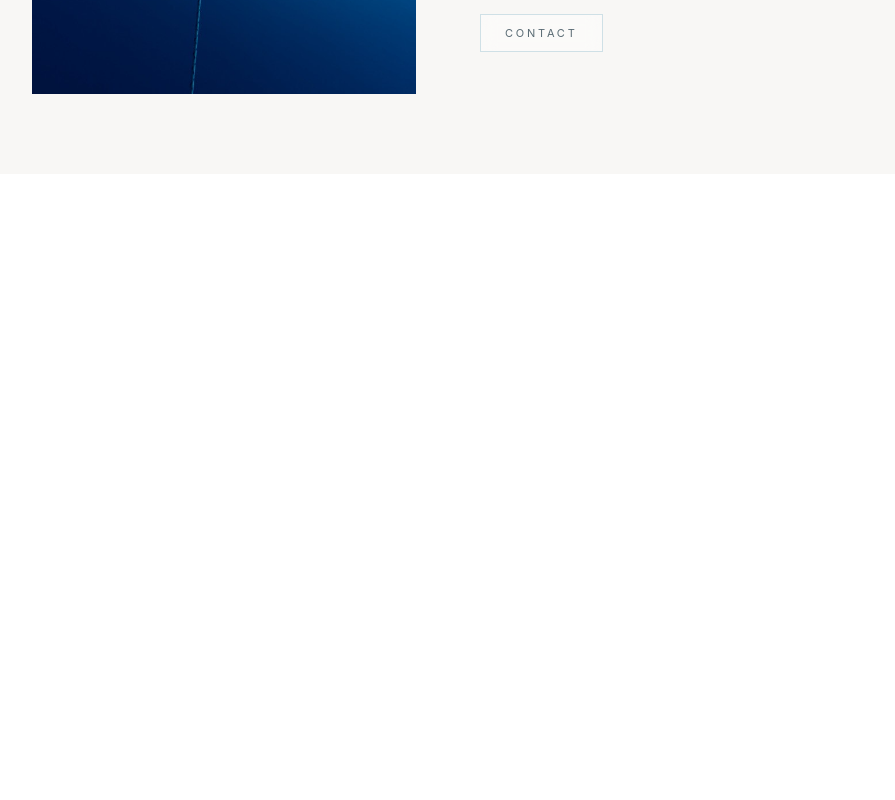
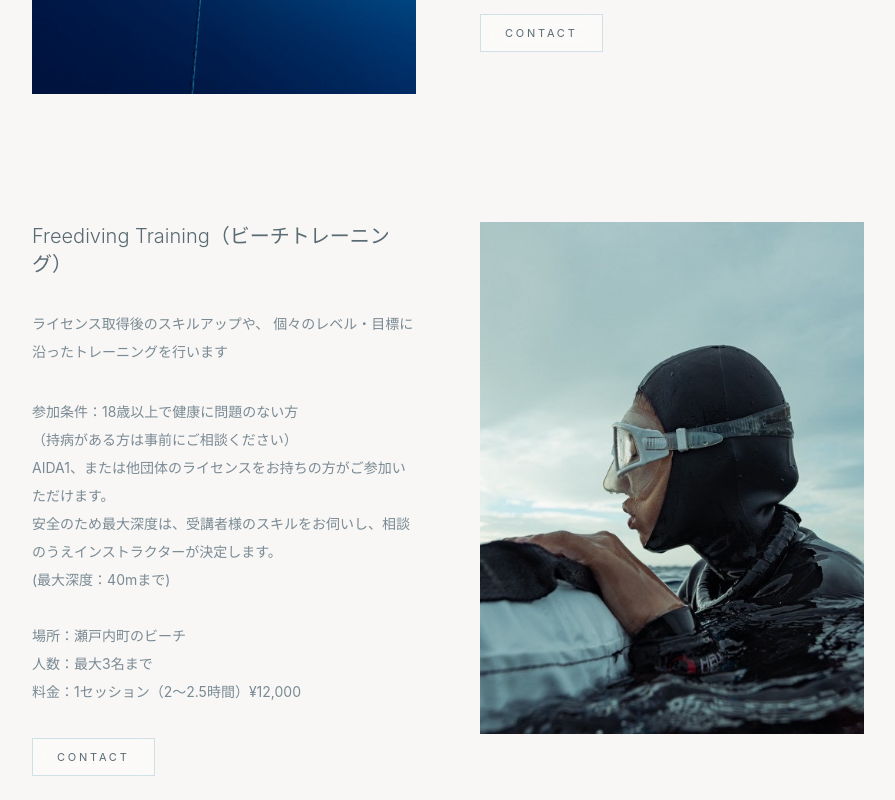
Before and after one commit to ikucha-portfolio/freediving-site, a React (Vite) app: page /courses in a window 1280 px wide. Shown: the part 2601-3401 px from the top of the page, without its empty margins (192-1087 px from the left). Before the commit the page ends 2775 px from the top, so only its background shows below. Built offline with nearby package versions, Linux system fonts and the light colour scheme.

Commit message:
CoursesページにFreediving Training追加、コース構成を拡張

```diff
--- a/src/pages/Courses.jsx
+++ b/src/pages/Courses.jsx
@@ -113,6 +113,32 @@ const Courses = () => {
             image="/images/aida-3.jpeg"
             reverse
           />
+
+          {/* Beach Training */}
+<div id="training">
+  <CourseSection
+    title="Freediving Training（ビーチトレーニング）"
+    description1={
+      <>
+        ライセンス取得後のスキルアップや、
+        個々のレベル・目標に沿ったトレーニングを行います
+      </>
+    }
+    description2={
+      <>
+      参加条件：18歳以上で健康に問題のない方<br />
+        （持病がある方は事前にご相談ください）<br />
+        AIDA1、または他団体のライセンスをお持ちの方がご参加いただけます。<br />
+        安全のため最大深度は、受講者様のスキルをお伺いし、相談のうえインストラクターが決定します。<br />
+        (最大深度：40mまで)<br /><br />
+        場所：瀬戸内町のビーチ<br />
+        人数：最大3名まで<br />
+        料金：1セッション（2〜2.5時間）¥12,000
+      </>
+    }
+    image="/images/Training.jpeg"
+  />
+</div>
         </div>
 
       </Container>
--- a/src/pages/Home.jsx
+++ b/src/pages/Home.jsx
@@ -50,8 +50,8 @@ export default function Home() {
               </h1>
 
               <p className="text-sm md:text-base text-white/85 leading-loose tracking-wide">
-                心も体もゆるむひとときを。<br />
-                一息で奄美ブルーに溶けましょう🫧
+                心も体もゆるむひとときを<br />
+                一息で奄美ブルーに溶けましょう
               </p>
 
               <Link
```
Also changed, not shown: public/images/Training.jpeg (added).
